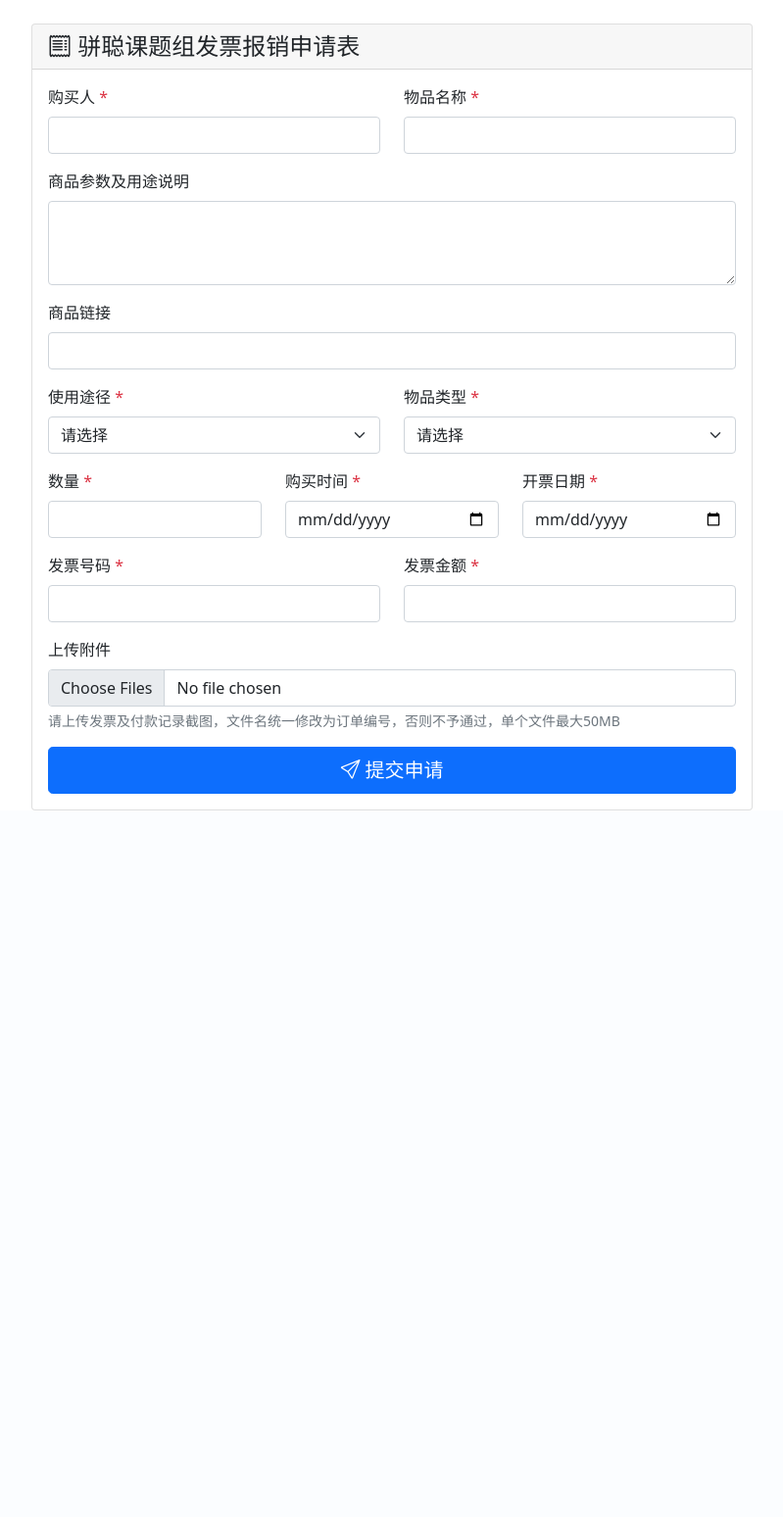
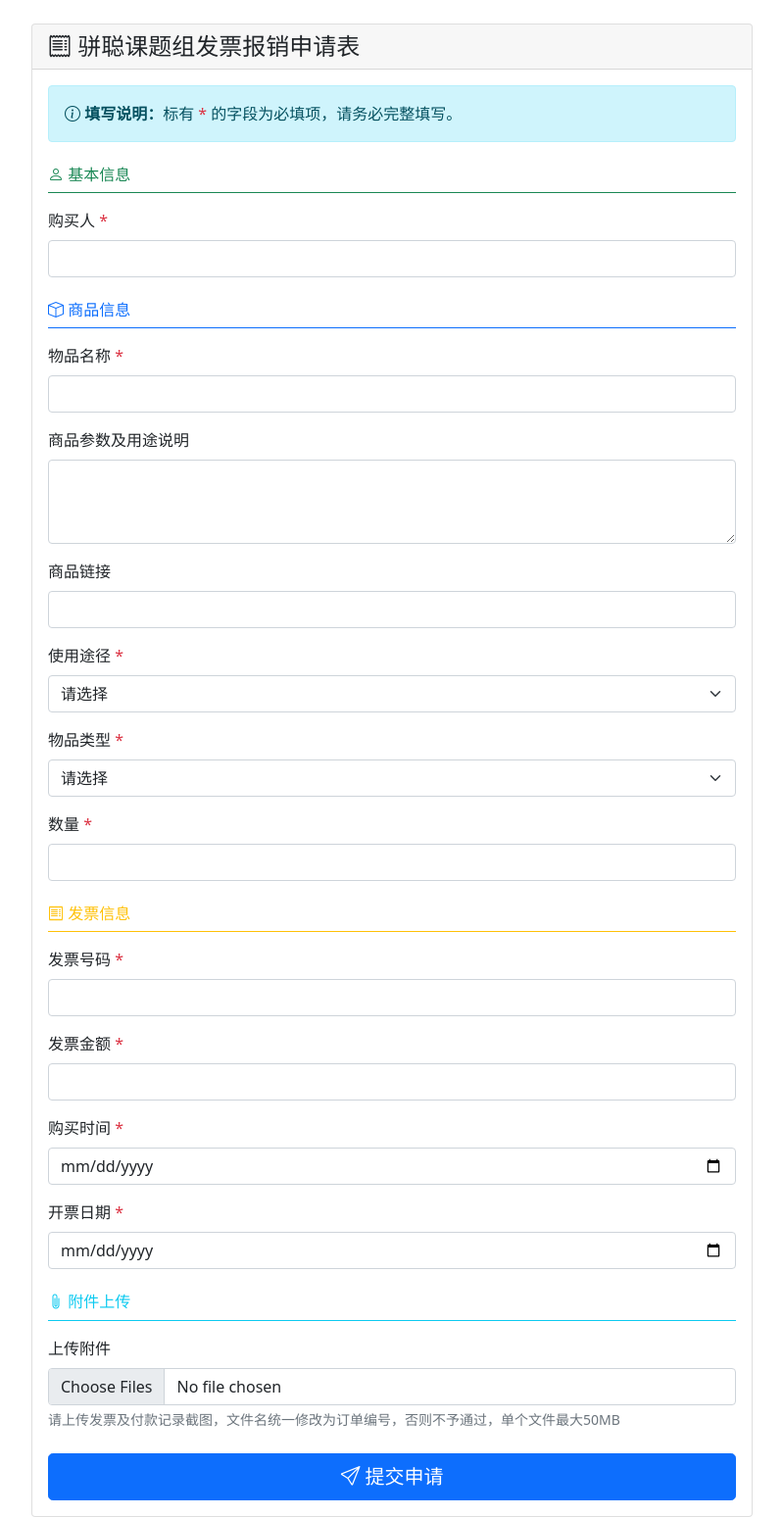
Before and after one commit to pianconglab/Invoice-Reimbursement-System, a Flask app: page / in a window 1280 px wide. Shown: the part 56-1604 px from the top of the page at 98% size, without its empty margins (240-1039 px from the left). Before the commit the page ends 883 px from the top, so only its background shows below. Run offline with Flask 3, Linux system fonts and the light colour scheme; some libraries are stand-ins or nearby versions.

Commit message:
更新发票报销申请表，新增必填项提示和分组信息，优化表单结构以提升用户填写体验。

```diff
--- a/templates/index.html
+++ b/templates/index.html
@@ -10,31 +10,44 @@
                 <h4 class="mb-0"><i class="bi bi-receipt"></i> 骈聪课题组发票报销申请表</h4>
             </div>
             <div class="card-body">
+                <!-- 必填项提示 -->
+                <div class="alert alert-info mb-4">
+                    <i class="bi bi-info-circle"></i>
+                    <strong>填写说明：</strong>标有 <span class="text-danger">*</span> 的字段为必填项，请务必完整填写。
+                </div>
+
                 <form action="{{ url_for('submit_application') }}" method="post" enctype="multipart/form-data">
-                    <div class="row">
-                        <div class="col-md-6 mb-3">
+
+                    <!-- 基本信息 -->
+                    <div class="mb-4">
+                        <h6 class="text-success border-bottom border-success pb-2 mb-3">
+                            <i class="bi bi-person"></i> 基本信息
+                        </h6>
+                        <div class="mb-3">
                             <label for="purchaser" class="form-label">购买人 <span class="text-danger">*</span></label>
                             <input type="text" class="form-control" id="purchaser" name="purchaser" required>
                         </div>
-                        <div class="col-md-6 mb-3">
+                    </div>
+
+                    <!-- 商品信息 -->
+                    <div class="mb-4">
+                        <h6 class="text-primary border-bottom border-primary pb-2 mb-3">
+                            <i class="bi bi-box"></i> 商品信息
+                        </h6>
+                        <div class="mb-3">
                             <label for="item_name" class="form-label">物品名称 <span class="text-danger">*</span></label>
                             <input type="text" class="form-control" id="item_name" name="item_name" required>
                         </div>
-                    </div>
-
                         <div class="mb-3">
                             <label for="purchase_details" class="form-label">商品参数及用途说明</label>
                             <textarea class="form-control" id="purchase_details" name="purchase_details"
                                 rows="3"></textarea>
                         </div>
-
                         <div class="mb-3">
                             <label for="product_link" class="form-label">商品链接</label>
                             <input type="url" class="form-control" id="product_link" name="product_link">
                         </div>
-
-                    <div class="row">
-                        <div class="col-md-6 mb-3">
+                        <div class="mb-3">
                             <label for="usage_type" class="form-label">使用途径 <span class="text-danger">*</span></label>
                             <select class="form-select" id="usage_type" name="usage_type" required>
                                 <option value="">请选择</option>
@@ -42,7 +55,7 @@
                                 <option value="课题组公用">课题组公用</option>
                             </select>
                         </div>
-                        <div class="col-md-6 mb-3">
+                        <div class="mb-3">
                             <label for="item_type" class="form-label">物品类型 <span class="text-danger">*</span></label>
                             <select class="form-select" id="item_type" name="item_type" required>
                                 <option value="">请选择</option>
@@ -50,43 +63,50 @@
                                 <option value="虚拟产品">虚拟产品</option>
                             </select>
                         </div>
-                    </div>
-
-                    <div class="row">
-                        <div class="col-md-4 mb-3">
+                        <div class="mb-3">
                             <label for="quantity" class="form-label">数量 <span class="text-danger">*</span></label>
                             <input type="number" class="form-control" id="quantity" name="quantity" min="1" required>
                         </div>
-                        <div class="col-md-4 mb-3">
+                    </div>
+
+                    <!-- 发票信息 -->
+                    <div class="mb-4">
+                        <h6 class="text-warning border-bottom border-warning pb-2 mb-3">
+                            <i class="bi bi-receipt"></i> 发票信息
+                        </h6>
+                        <div class="mb-3">
+                            <label for="invoice_number" class="form-label">发票号码 <span
+                                    class="text-danger">*</span></label>
+                            <input type="text" class="form-control" id="invoice_number" name="invoice_number" required>
+                        </div>
+                        <div class="mb-3">
+                            <label for="invoice_amount" class="form-label">发票金额 <span
+                                    class="text-danger">*</span></label>
+                            <input type="number" class="form-control" id="invoice_amount" name="invoice_amount"
+                                step="0.01" min="0" required>
+                        </div>
+                        <div class="mb-3">
                             <label for="purchase_time" class="form-label">购买时间 <span
                                     class="text-danger">*</span></label>
                             <input type="date" class="form-control" id="purchase_time" name="purchase_time" required>
                         </div>
-                        <div class="col-md-4 mb-3">
+                        <div class="mb-3">
                             <label for="invoice_date" class="form-label">开票日期 <span class="text-danger">*</span></label>
                             <input type="date" class="form-control" id="invoice_date" name="invoice_date" required>
                         </div>
                     </div>
 
-                    <div class="row">
-                        <div class="col-md-6 mb-3">
-                            <label for="invoice_number" class="form-label">发票号码 <span
-                                    class="text-danger">*</span></label>
-                            <input type="text" class="form-control" id="invoice_number" name="invoice_number" required>
-                        </div>
-                        <div class="col-md-6 mb-3">
-                            <label for="invoice_amount" class="form-label">发票金额 <span
-                                    class="text-danger">*</span></label>
-                            <input type="number" class="form-control" id="invoice_amount" name="invoice_amount"
-                                step="0.01" min="0" required>
-                        </div>
-                    </div>
-
+                    <!-- 附件上传 -->
+                    <div class="mb-4">
+                        <h6 class="text-info border-bottom border-info pb-2 mb-3">
+                            <i class="bi bi-paperclip"></i> 附件上传
+                        </h6>
                         <div class="mb-3">
                             <label for="attachments" class="form-label">上传附件</label>
                             <input type="file" class="form-control" id="attachments" name="attachments" multiple
                                 accept=".pdf,.jpg,.jpeg,.png,.doc,.docx">
                             <div class="form-text">请上传发票及付款记录截图，文件名统一修改为订单编号，否则不予通过，单个文件最大50MB</div>
+                        </div>
                     </div>
 
                     <div class="d-grid">
```
Lines whose indentation alone changed are shown as unchanged.
